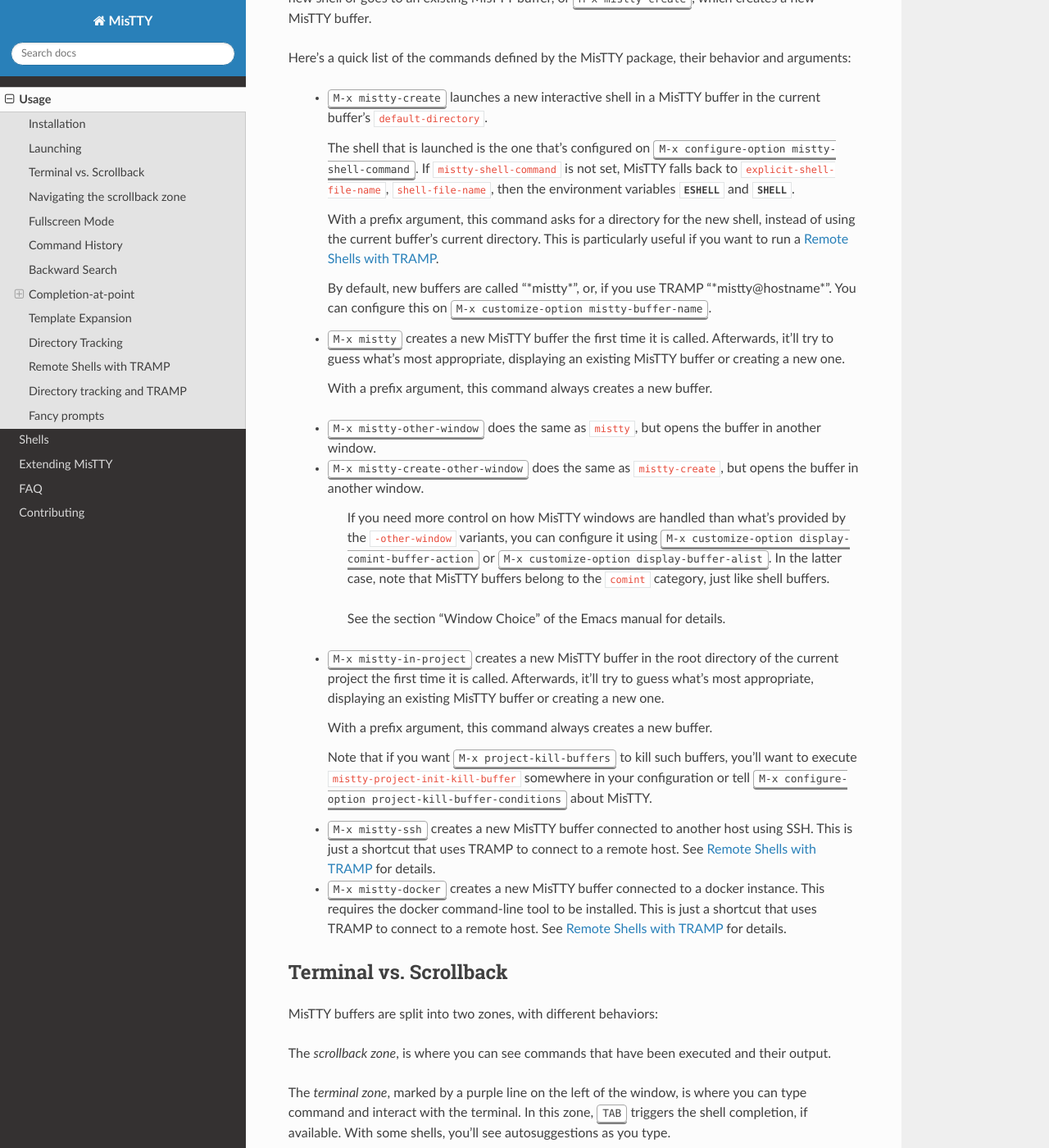
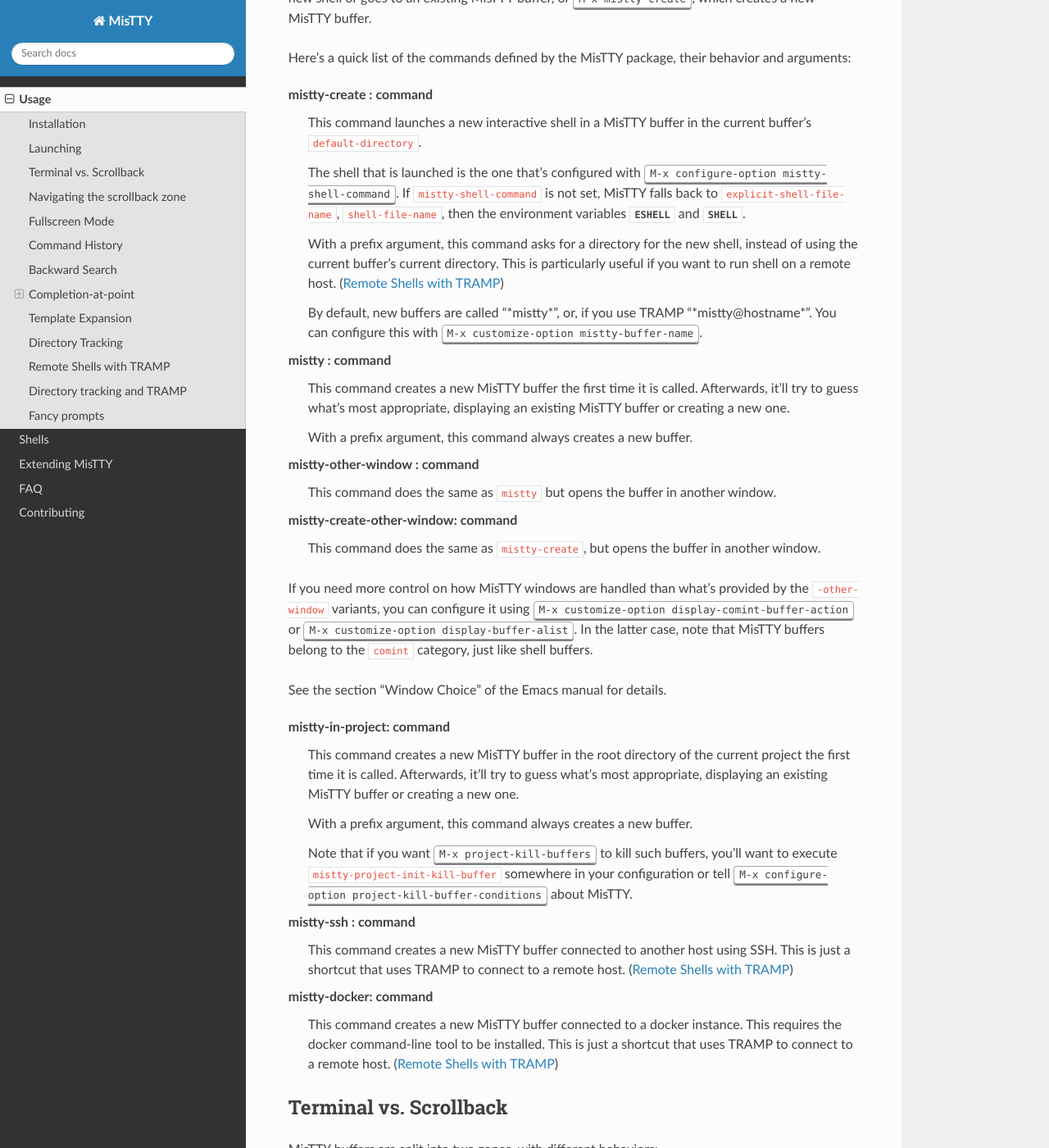
Before and after one commit to szermatt/mistty, a Sphinx documentation site: the page built from docs/source/usage.rst, in a window 1280 px wide and 1400 px high, scrolled down 685 px. Shown: the whole window at 82% size. Built offline with Sphinx 7.4.7 and the Read the Docs theme 3.1.0, drawn with Linux system fonts in a browser that asks for light colours; some of the changed text lies outside the part shown.

Commit message:
docs: Clean up usage.rst so it looks ok in info.

```diff
--- a/docs/source/usage.rst
+++ b/docs/source/usage.rst
@@ -48,75 +48,81 @@
      pair: variable; shell-file-name
      pair: variable; mistty-buffer-name
 
-  - :kbd:`M-x mistty-create` launches a new interactive shell in a
-    MisTTY buffer in the current buffer's :code:`default-directory`.
+mistty-create : command
+    This command launches a new interactive shell in a
+    MisTTY buffer in the current buffer's ``default-directory``.
 
-    The shell that is launched is the one that's configured on
+    The shell that is launched is the one that's configured with
     :kbd:`M-x configure-option mistty-shell-command`. If
-    :code:`mistty-shell-command` is not set, MisTTY falls back to
-    :code:`explicit-shell-file-name`, :code:`shell-file-name`, then
+    ``mistty-shell-command`` is not set, MisTTY falls back to
+    ``explicit-shell-file-name``, ``shell-file-name``, then
     the environment variables :envvar:`ESHELL` and :envvar:`SHELL`.
 
     With a prefix argument, this command asks for a directory for the
     new shell, instead of using the current buffer's current
-    directory. This is particularly useful if you want to run a
-    :ref:`remote_shells`.
+    directory. This is particularly useful if you want to run shell
+    on a remote host. (:ref:`remote_shells`)
 
     By default, new buffers are called "\*mistty\*", or, if you use
-    TRAMP "\*mistty\@hostname\*". You can configure this on :kbd:`M-x
+    TRAMP "\*mistty\@hostname\*". You can configure this with :kbd:`M-x
     customize-option mistty-buffer-name`.
 
-  - :kbd:`M-x mistty` creates a new MisTTY buffer the first time it is
+mistty : command
+    This command creates a new MisTTY buffer the first time it is
     called. Afterwards, it'll try to guess what's most appropriate,
     displaying an existing MisTTY buffer or creating a new one.
 
     With a prefix argument, this command always creates a new buffer.
 
-  .. index:: pair: command; mistty-other-window
+    .. index:: pair: command; mistty-other-window
 
-  - :kbd:`M-x mistty-other-window` does the same as :code:`mistty`,
-    but opens the buffer in another window.
+mistty-other-window : command
+    This command does the same as ``mistty`` but opens the buffer in
+    another window.
 
-  - :kbd:`M-x mistty-create-other-window` does the same as
-    :code:`mistty-create`, but opens the buffer in another window.
+mistty-create-other-window: command
+    This command does the same as ``mistty-create``, but opens the
+    buffer in another window.
 
-        If you need more control on how MisTTY windows are handled
-        than what's provided by the :code:`-other-window` variants,
-        you can configure it using :kbd:`M-x customize-option
-        display-comint-buffer-action` or :kbd:`M-x customize-option
-        display-buffer-alist`. In the latter case, note that MisTTY
-        buffers belong to the :code:`comint` category, just like shell
-        buffers.
 
-        See the section "Window Choice" of the Emacs manual for
-        details.
+If you need more control on how MisTTY windows are handled than what's
+provided by the ``-other-window`` variants, you can configure it using
+:kbd:`M-x customize-option display-comint-buffer-action` or :kbd:`M-x
+customize-option display-buffer-alist`. In the latter case, note that
+MisTTY buffers belong to the ``comint`` category, just like shell
+buffers.
+
+See the section "Window Choice" of the Emacs manual for details.
 
   .. index::
      pair: command; mistty-in-project
      pair: command; mistty-ssh
      pair: command; mistty-docker
 
-  - :kbd:`M-x mistty-in-project` creates a new MisTTY buffer in the
-    root directory of the current project the first time it is called.
-    Afterwards, it'll try to guess what's most appropriate, displaying
-    an existing MisTTY buffer or creating a new one.
+mistty-in-project: command
+    This command creates a new MisTTY buffer in the root directory of
+    the current project the first time it is called. Afterwards, it'll
+    try to guess what's most appropriate, displaying an existing
+    MisTTY buffer or creating a new one.
 
     With a prefix argument, this command always creates a new buffer.
 
     Note that if you want :kbd:`M-x project-kill-buffers` to kill such
     buffers, you'll want to execute
-    :code:`mistty-project-init-kill-buffer` somewhere in your
+    ``mistty-project-init-kill-buffer`` somewhere in your
     configuration or tell :kbd:`M-x configure-option
     project-kill-buffer-conditions` about MisTTY.
 
-  - :kbd:`M-x mistty-ssh` creates a new MisTTY buffer connected to
-    another host using SSH. This is just a shortcut that uses TRAMP to
-    connect to a remote host. See :ref:`remote_shells` for details.
+mistty-ssh : command
+    This command creates a new MisTTY buffer connected to another host
+    using SSH. This is just a shortcut that uses TRAMP to connect to a
+    remote host. (:ref:`remote_shells`)
 
-  - :kbd:`M-x mistty-docker` creates a new MisTTY buffer connected to
+mistty-docker: command
+    This command creates a new MisTTY buffer connected to
     a docker instance. This requires the docker command-line tool to
     be installed. This is just a shortcut that uses TRAMP to connect
-    to a remote host. See :ref:`remote_shells` for details.
+    to a remote host. (:ref:`remote_shells`)
 
 .. _term-vs-scroll:
 
@@ -176,8 +182,8 @@
     **VI mode** by default. Please **turn it off** before trying out
     MisTTY, for details on how to turn off VI mode only of MisTTY
     buffers and leave it on otherwise, check out the instructions in
-    :ref:`shells` for details. VI mode must be turned off even if you
-    just end up controlling it with VI commands using Evil.
+    :ref:`shells` VI mode must be turned off even if you just end up
+    controlling it with VI commands using Evil.
 
 To get the most out of MisTTY, it's worth it to take the time to
 configure it to send to the terminal the shell key bindings that you
@@ -189,18 +195,18 @@
    pair: map; mistty-mode-map
 
 To bind keys only in the terminal zone, bind them to
-:code:`mistty-prompt-map`. To bind keys in both zones, bind them to
-:code:`mistty-mode-map`. See examples below.
+``mistty-prompt-map``. To bind keys in both zones, bind them to
+``mistty-mode-map``. See examples below.
 
 The following commands are useful to send key sequences to the current
 shell or program controlling the terminal:
 
-  .. index:: pair: command; mistty-send-key
+.. index:: pair: command; mistty-send-key
 
-  - The command :code:`mistty-send-key`, called interactively,
-    forwards the key it was called from. It is meant to be bound to
-    the shell key bindings you want to work in the terminal zone map,
-    :code:`mistty-prompt-map`.
+mistty-send-key : command
+    Called interactively, this command forwards the key it was called
+    from. It is meant to be bound to the shell key bindings you want
+    to work in the terminal zone map, ``mistty-prompt-map``.
 
     For example, searching in the shell command history is usually
     bound to :kbd:`C-r`, MisTTY binds that to :kbd:`M-r`, like comint
@@ -212,9 +218,9 @@
         (keymap-set mistty-prompt-map "C-r" #'mistty-send-key)
 
     If you'd prefer to have the key available in both the scrollback
-    and terminal zones, bind it :code:`mistty-mode-map` instead.
+    and terminal zones, bind it ``mistty-mode-map`` instead.
 
-    You can also pass arbitrary keys to :code:`mistty-send-key`, for
+    You can also pass arbitrary keys to ``mistty-send-key``, for
     example:
 
     .. code-block:: elisp
@@ -224,12 +230,13 @@
          (mistty-send-key n (kbd "M-s")))
        (keymap-set mistty-prompt-map "C-c a" #'my-mistty-M-s)
 
-  .. index:: pair: command; mistty-send-last-key
+.. index:: pair: command; mistty-send-last-key
 
-  - The command :code:`mistty-send-last-key` forwards the last key
-    combination of a sequence it was called from to the terminal. For
-    example, :kbd:`C-c C-c` is bound to :code:`mistty-send-last-key`
-    so that the terminal eventually just gets :kbd:`C-c`.
+mistty-send-last-key : command
+    This command forwards the last key combination of a sequence it
+    was called from to the terminal. For example, :kbd:`C-c C-c` is
+    bound to ``mistty-send-last-key`` so that the terminal eventually
+    just gets :kbd:`C-c`.
 
 To just try things out, or for shell shortcuts you don't use
 regularly, you can use the :kbd:`C-q` prefix to bypass Emacs key
@@ -237,12 +244,15 @@
 :kbd:`C-q <right>` sends a right arrow key press to the terminal
 instead of moving the cursor.
 
-If that's not enough,
+.. index:: pair: command; mistty-send-key-sequence
 
-  .. index:: pair: command; mistty-send-key-sequence
+If that's not enough, try out:
 
-  - :kbd:`C-c C-q`, :kbd:`M-x mistty-send-key-sequence` sends all keys
-    you press to the terminal until you press :kbd:`C-g`.
+mistty-send-key-sequence : command
+  This command sends all keys you press to the terminal until you
+  press :kbd:`C-g`.
+
+  By default, it is bound to :kbd:`C-c C-q`.
 
 
 .. _navigation:
@@ -250,54 +260,50 @@
 Navigating the scrollback zone
 ------------------------------
 
-  .. index:: pair: command; mistty-end-of-line-goto-cursor
+.. index:: pair: command; mistty-end-of-line-goto-cursor
 
-  - :kbd:`C-e C-e` moves the point back inside the prompt. This is
-    handled by the interactive function
-    :code:`mistty-end-of-line-or-goto-cursor`
+:kbd:`C-e C-e` moves the point back inside the prompt. This is handled
+by the interactive function ``mistty-end-of-line-or-goto-cursor``
 
-  .. index:: pair: command; mistty-goto-cursor
+.. index:: pair: command; mistty-goto-cursor
 
-  - :kbd:`M-x mistty-goto-cursor` also moves the point back inside the
-    prompt. You can bind it to a custom shortcut if you don't like
-    overloading C-e.
+:kbd:`M-x mistty-goto-cursor` also moves the point back inside the
+prompt. You can bind it to a custom shortcut if you don't like
+overloading C-e.
 
-  .. index:: pair: command; mistty-previous-output
+.. index:: pair: command; mistty-previous-output
 
-  - :kbd:`C-c C-p` or :kbd:`M-x mistty-goto-previous-output` goes to
-    the beginning of the previous command output. This is useful to if
-    the buffer has scrolled too far and you want to see it from the
-    beginning.
+:kbd:`C-c C-p` or :kbd:`M-x mistty-goto-previous-output` goes to the
+beginning of the previous command output. This is useful to if the
+buffer has scrolled too far and you want to see it from the beginning.
 
-  .. index:: pair: command; mistty-next-output
+.. index:: pair: command; mistty-next-output
 
-  - :kbd:`C-c C-n` or :kbd:`M-x mistty-goto-next-output` does the
-    reverse, that is, it goes to the next command output.
+:kbd:`C-c C-n` or :kbd:`M-x mistty-goto-next-output` does the reverse,
+that is, it goes to the next command output.
 
-  .. index:: pair: command; mistty-select-output
+.. index:: pair: command; mistty-select-output
 
-  - :kbd:`C-c C-o` or :kbd:`M-x mistty-select-output` selects the
-    command output at or before point. With an argument, selects the
-    Nth previous command output.
+:kbd:`C-c C-o` or :kbd:`M-x mistty-select-output` selects the command
+output at or before point. With an argument, selects the Nth previous
+command output.
 
-  .. index:: pair: command; mistty-create-buffer-with-output
+.. index:: pair: command; mistty-create-buffer-with-output
 
-  - :kbd:`C-c C-r` or :kbd:`M-x mistty-create-buffer-with-output`
-    creates a new buffer containing the command output at or before
-    point. With an argument, creates a buffer containing the Nth
-    previous command output.
+:kbd:`C-c C-r` or :kbd:`M-x mistty-create-buffer-with-output` creates
+a new buffer containing the command output at or before point. With an
+argument, creates a buffer containing the Nth previous command output.
 
-  .. index:: pair: command; mistty-goto-previous-input
+.. index:: pair: command; mistty-goto-previous-input
 
-  - :kbd:`M-x mistty-goto-previous-input` goes to the beginning of the
-    previous command input, that is, the previous prompt. While this
-    is a way of going back the command you've previously input, it's
-    best to use the shell native command history, as discussed in
-    :ref:`history`.
+:kbd:`M-x mistty-goto-previous-input` goes to the beginning of the
+previous command input, that is, the previous prompt. While this is a
+way of going back the command you've previously input, it's best to
+use the shell native command history, as discussed in :ref:`history`.
 
-  .. index:: pair: command; mistty-goto-next-input
+.. index:: pair: command; mistty-goto-next-input
 
-  - :kbd:`M-x mistty-goto-next-input` goes to the next command input.
+:kbd:`M-x mistty-goto-next-input` goes to the next command input.
 
 .. _fullscreen:
 
@@ -372,8 +378,8 @@
 - arrow keys are sent directly to the terminal. This is useful when
   the shell offers multiple choices that can be selected, as the Fish
   shell does. To customize this behavior, add or remove key bindings
-  from :code:`mistty-forbid-edit-map`, which extends
-  :code:`mistty-prompt-map` while this mode is active.
+  from ``mistty-forbid-edit-map``, which extends
+  ``mistty-prompt-map`` while this mode is active.
 
 - C-g is forwarded to the terminal. It normally exits the backward
   search mode without selecting anything.
@@ -403,8 +409,8 @@
 close.
 
 Other packages might work or might be made to work with some efforts.
-Auto-completion is usually the main challenge. See :ref:`autocomplete`
-for some pointers. Please :ref:`file a bug <reporting>` if you
+Auto-completion is usually the main challenge, described in
+:ref:`autocomplete`. Please file a bug (:ref:`reporting`) if you
 encounter issues with other completion packages.
 
 Autosuggestions
@@ -412,21 +418,21 @@
 .. index::
    pair: variable; mistty-wrap-capf-functions
 
-:code:`completion-at-point` completes the text *around* the point.
+``completion-at-point`` completes the text *around* the point.
 This is generally convenient, but gets confused by shell
 autosuggestions, available in Fish or ZSH.
 
 What if you typed "com" and the shell helpfully suggests "completion"?
 The buffer would look like: "com<>pletion", with <> representing
-the point. :code:`completion-at-point` would then think you typed
+the point. ``completion-at-point`` would then think you typed
 "completion" and not suggest anything else.
 
 To avoid that problem MisTTY modifies the functions it finds in
-:code:`completion-at-point-functions` so that they just won't see
+``completion-at-point-functions`` so that they just won't see
 anything after the point when in the terminal region. In the example
 above, they'd only complete "com", not "completion".
 
-That is, :code:`completion-at-point` in the MisTTY terminal region
+That is, ``completion-at-point`` in the MisTTY terminal region
 completes the text *before* the point.
 
 If you don't like that or don't use a shell that supports
@@ -461,14 +467,14 @@
 :kbd:`M-x find-file` know where to start from.
 
 If you're using another shell, however, you'll need to configure it to
-tell Emacs about its current directory, as described in the sections
-:ref:`Directory Tracking for Fish <fish_dirtrack>` and :ref:`Directory
-Tracking for Zsh <zsh_dirtrack>`.
+tell Emacs about its current directory, as described in
+:ref:`Directory Tracking for Fish <fish_dirtrack>` and in
+:ref:`Directory Tracking for Zsh <zsh_dirtrack>`.
 
 :program:`Bash` out-of-the-box directory tracking also doesn't work in
 shells you start using :program:`ssh` or :program:`docker`. For that
-to work, the simplest solution is to start :ref:`remote shells with
-TRAMP <remote_shells>`.
+to work, the simplest solution is to start remote shells with
+TRAMP. (:ref:`remote_shells`)
 
 .. _remote_shells:
 
@@ -486,12 +492,12 @@
   host that no buffer is visiting. See :ref:`launching`.
 
 For this to work, MisTTY needs to know the shell executable to use on
-that host. The value of :code:`mistty-shell-command` or
-:code:`explicit-shell-file-name` is interpreted as a local file within
+that host. The value of ``mistty-shell-command`` or
+``explicit-shell-file-name`` is interpreted as a local file within
 that host, which might not always work.
 
 To run different shells on different hosts, define different
-connection local profiles that set :code:`mistty-shell-command` and
+connection local profiles that set ``mistty-shell-command`` and
 bind them to the TRAMP host, machine or user you want, as shown in the
 example below. This is described in details in the *Emacs Lisp*
 manual, in the section *Connection Local Variables*.
@@ -532,21 +538,21 @@
    The simplest way to connect a host or docker instance you don't
    want to configure is to just start it as described in
    :ref:`remote_shells` and use :program:`Bash` as your shell.
-   Everything then just work out of the box, at least for :ref:`Bash
-   4.4 and later <bash_dirtrack>`.
+   Everything then just work out of the box, at least for Bash
+   4.4 and later. (:ref:`bash_dirtrack`)
 
 If you haven't already, configure your shell to tell Emacs about
 directory changes, even :program:`Bash`. This is described in
-:ref:`Directory Tracking for Bash <bash_dirtrack>`, :ref:`Directory
-Tracking for Fish <fish_dirtrack>` or :ref:`Directory Tracking for Zsh
-<zsh_dirtrack>`.
+:ref:`Directory Tracking for Bash <bash_dirtrack>`, in :ref:`Directory
+Tracking for Fish <fish_dirtrack>`, and in :ref:`Directory Tracking for
+Zsh <zsh_dirtrack>`.
 
 Once this is done, the shell sends out file: URLs that include the
 host name. By default, MisTTY will then use that to set the default
 directory to remote file paths that include that hostname using the
 default TRAMP method. For example, given the file: URL
-:code:`file:/example.com/var/log` reported by the shell, MisTTY will
-set the directory of its buffer to :code:`/-:example.com:/var/log`.
+``file:/example.com/var/log`` reported by the shell, MisTTY will
+set the directory of its buffer to ``/-:example.com:/var/log``.
 
 If you always connect to hosts using SSH, this is likely all you need,
 if not, you can still make it work as follows:
@@ -577,11 +583,11 @@
 
 
 That said, if you need more than just SSH to connect to other hosts,
-it might be overall just easier to start :ref:`remote shells with
-TRAMP <remote_shells>` instead of the command line, because directory
+it might be overall just easier to start remote shells with TRAMP
+(:ref:`remote_shells`) instead of the command line, because directory
 tracking just works in that case.
 
-If everything fails, TRAMP is causing you too much trouble and you
+If everything fails, if TRAMP is causing you too much trouble and you
 just don't want MisTTY to generate remote paths at all, unset the
 option :kbd:`M-x configure-option mistty-allow-tramp-paths`.
 
```
Also changed, not shown: other parts of docs/source/usage.rst (+10 -10 lines), 1 other file.
